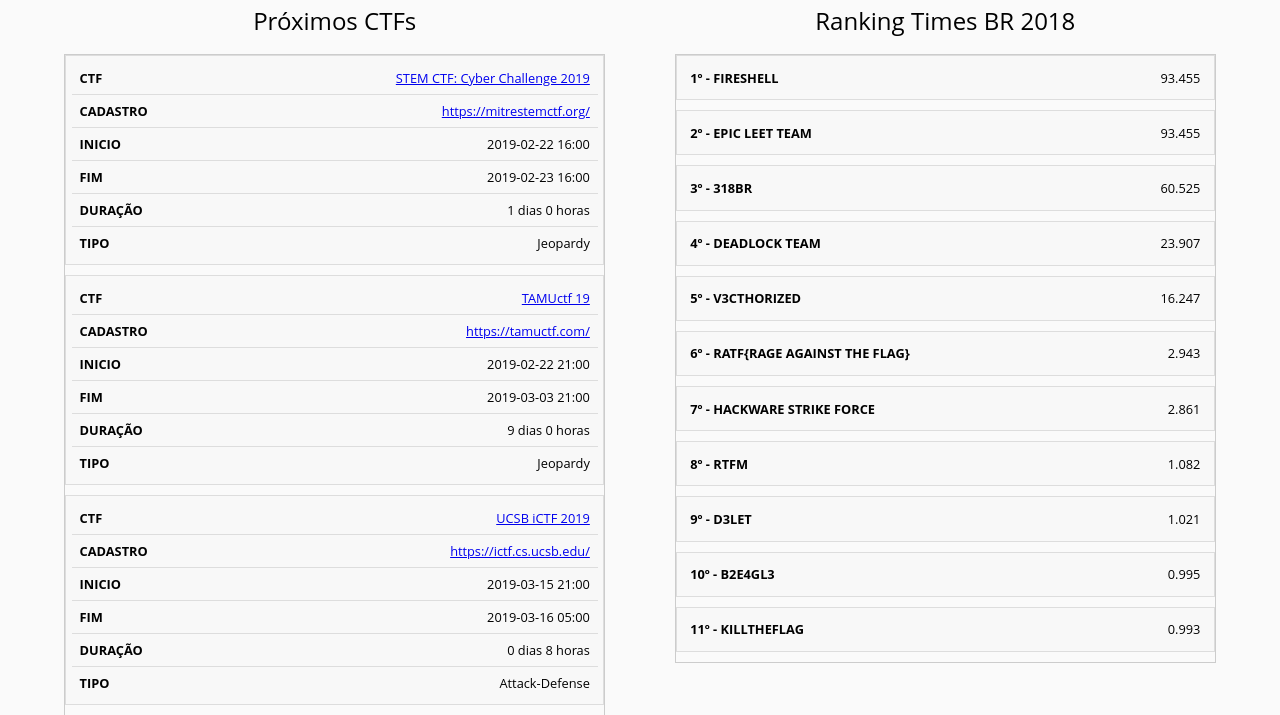
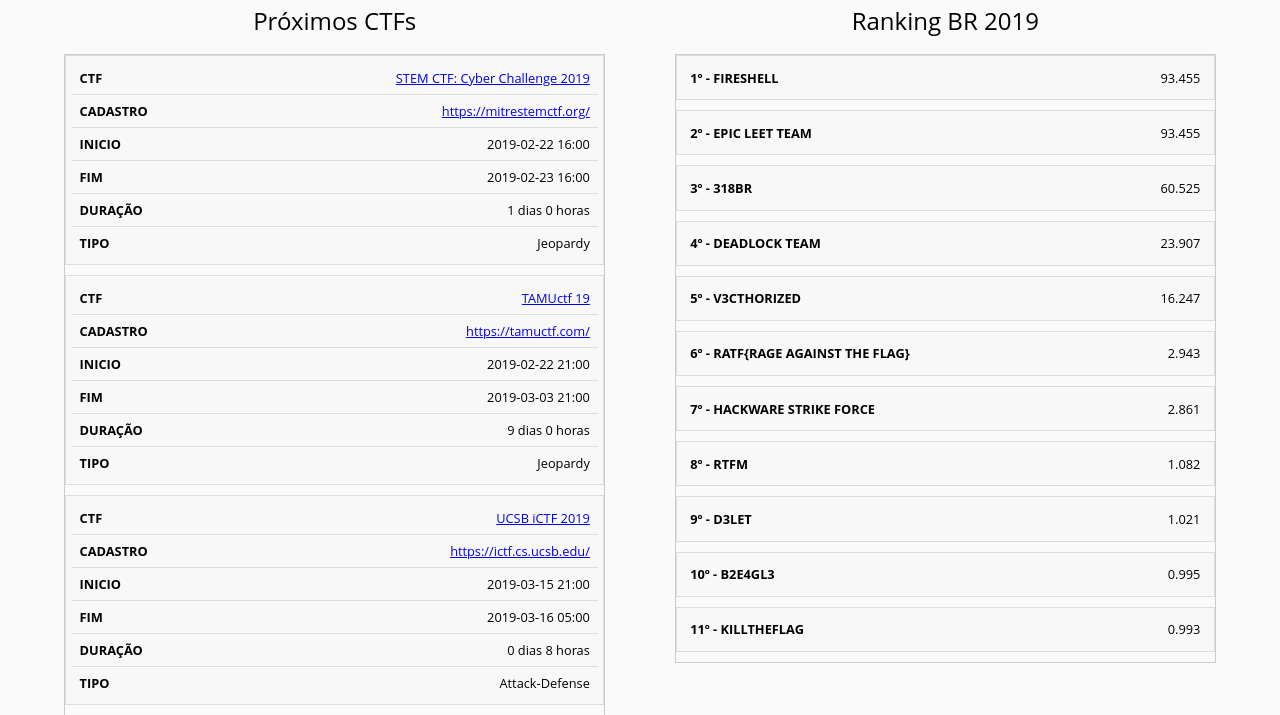
Before and after one commit to brerodrigues/ctftimebr, a Flask app: page / in a window 1280 px wide. Shown: the top 715 px of the page. Run offline with Flask 2, Linux system fonts and the light colour scheme; data comes from the database, SQL or seed files in the repository.

Commit message:
Ranking 2019

```diff
--- a/templates/index.html
+++ b/templates/index.html
@@ -172,7 +172,7 @@
             <table>
 
                 <caption>
-                    Ranking Times BR 2018
+                    Ranking BR 2019
                 </caption>
                 <thead>
                     <tr>
```
